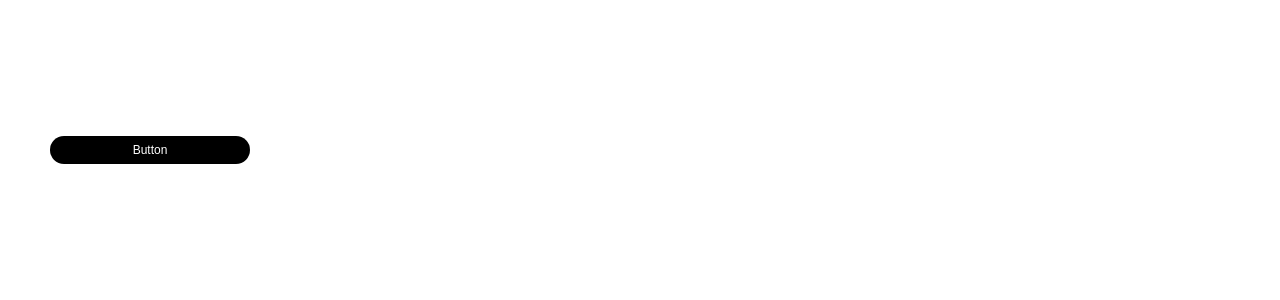
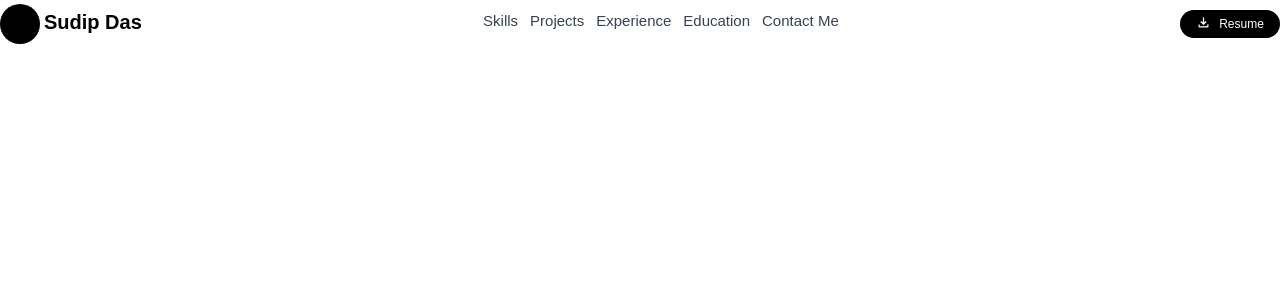
Before and after one commit to the-sudip/Portfolio, a Next.js app: page / in a window 1280 px wide. Shown: the top 300 px of the page. Built offline with nearby package versions, Linux system fonts and the light colour scheme.

Commit message:
navbar added

```diff
--- a/src/app/_components/Button.jsx
+++ b/src/app/_components/Button.jsx
@@ -1,20 +1,34 @@
-import React from 'react'
+import React from "react";
 
-const Button = ({size = "medium", type = "filled", onClick = () => {console.log(children, " clicked")}, children}) => {
-    const sizeClasses = {
-        medium: "w-[150px]",
-        large: "w-[200px]",
-        small: "w-[100px]"
-    }
-    const typeClasses = {
-        filled: "bg-black text-white",
-        border: "border-2 border-black text-black"
-    }
+const Button = ({
+  size = "medium",
+  type = "filled",
+  icon,
+  onClick = () => {
+    console.log(children, " clicked");
+  },
+  children,
+}) => {
+  const sizeClasses = {
+    medium: "w-[150px]",
+    large: "w-[200px]",
+    small: "w-[100px]",
+  };
+  const typeClasses = {
+    filled: "bg-black text-white",
+    border: "border-2 border-black text-black",
+  };
   return (
     <div>
-      <button onClick={onClick} className={`${sizeClasses[size]} ${typeClasses[type]} px-[10px] py-[5px] rounded-full text-[12px] cursor-pointer`}>{children}</button>
+      <button
+        onClick={onClick}
+        className={`${sizeClasses[size]} ${typeClasses[type]} flex justify-center gap-2 px-[10px] py-[5px] rounded-full text-[12px] cursor-pointer`}
+      >
+        {icon && <span className="text-[15px]">{icon}</span>}
+        {children}
+      </button>
     </div>
-  )
-}
+  );
+};
 
-export default Button
+export default Button;
--- a/src/app/_components/Navbar.jsx
+++ b/src/app/_components/Navbar.jsx
@@ -1,11 +1,62 @@
-import React from 'react'
+import React from "react";
+import Button from "./Button";
+import { MdOutlineFileDownload } from "react-icons/md";
+
 
 const Navbar = () => {
+    const downloadHandler = () => {
+        const link = document.createElement("a");
+        link.href = "/resume.pdf";
+        link.download = "Sudip_Das_Resume";
+        document.body.appendChild(link);
+        link.click();
+        document.body.removeChild(link);
+    }
   return (
-    <div>
+    <div className="flex justify-between bg-white py-1">
+      <div className="iconAndTag flex gap-1 ">
+        <div className="icon w-[40px] h-[40px] rounded-full bg-black"></div>
+        <h2 className="font-bold text-xl text-black mt-1">Sudip Das</h2>
+      </div>
+      <div className="nevigators flex gap-3 text-gray-700 text-[15px] mt-1.5">
+        <a
+          href="#skills"
+          className=" hover:text-black hover:cursor-pointer hover:font-medium"
+        >
+          Skills
+        </a>
+        <a
+          href="#projects"
+          className=" hover:text-black hover:cursor-pointer hover:font-medium"
+        >
+          Projects
+        </a>
+        <a
+          href="#experience"
+          className=" hover:text-black hover:cursor-pointer hover:font-medium"
+        >
+          Experience
+        </a>
+        <a
+          href="education"
+          className=" hover:text-black hover:cursor-pointer hover:font-medium"
+        >
+          Education
+        </a>
+        <a
+          href="contactMe"
+          className=" hover:text-black hover:cursor-pointer hover:font-medium"
+        >
+          Contact Me
+        </a>
+      </div>
+      <div className="buttonContainer flex gap-3 mt-1.5">
+        <Button size="small" type="filled" icon={<MdOutlineFileDownload />} onClick={downloadHandler}>
+          Resume
+        </Button>
+      </div>
+    </div>
+  );
+};
 
-    </div>
-  )
-}
-
-export default Navbar
+export default Navbar;
--- a/src/app/page.js
+++ b/src/app/page.js
@@ -1,12 +1,14 @@
 "use client"
 import Image from "next/image";
 import Button from "./_components/Button";
+import Navbar from "./_components/Navbar";
 
 export default function Home() {
   return (
-    <div className=" bg-white w-[300px] h-[300px] flex justify-center items-center">
-      <Button type="filled" size="large">Button</Button>
-    </div>
+    // <div className=" bg-white w-[300px] h-[300px] flex justify-center items-center">
+    //   <Button type="filled" size="large">Button</Button>
+    // </div>
+    <Navbar />
 
   );
 }
```
Also changed, not shown: package.json (+4 -3 lines), 2 other files (tests, documents, lock files or other folders).
